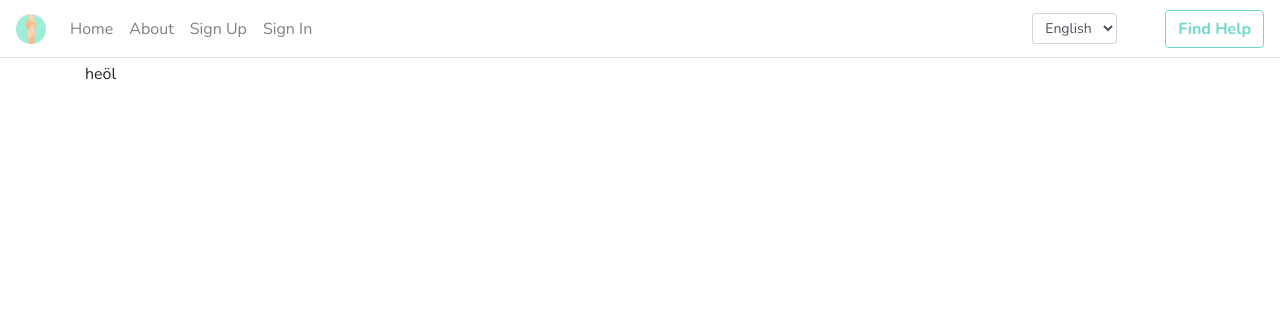
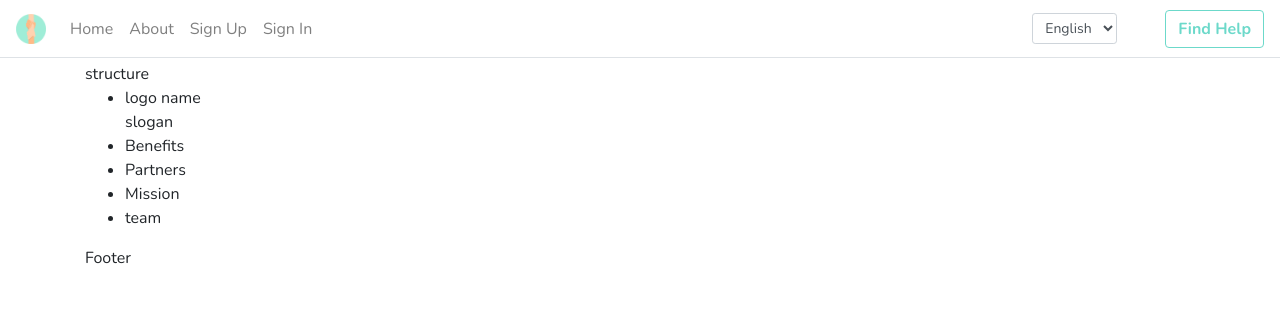
Before and after one commit to yusufhilmi/findhelp, a Django app: page / in a window 1280 px wide. Shown: the top 318 px of the page. Run offline with Django 3.2, Linux system fonts and the light colour scheme; some libraries are stand-ins or nearby versions.

Commit message:
landing page structure

```diff
--- a/findhelp/templates/pages/home.html
+++ b/findhelp/templates/pages/home.html
@@ -4,7 +4,19 @@
 
 
 {% block content %}
- heöl
+
+
+structure
+<ul>
+    <li>logo name <br>
+    slogan</li>
+    <li>Benefits</li>
+    <li>Partners</li>
+    <li>Mission</li>
+    <li>team</li>
+</ul>
+
+<p>Footer</p>
 
 
 {% endblock content %}
```
